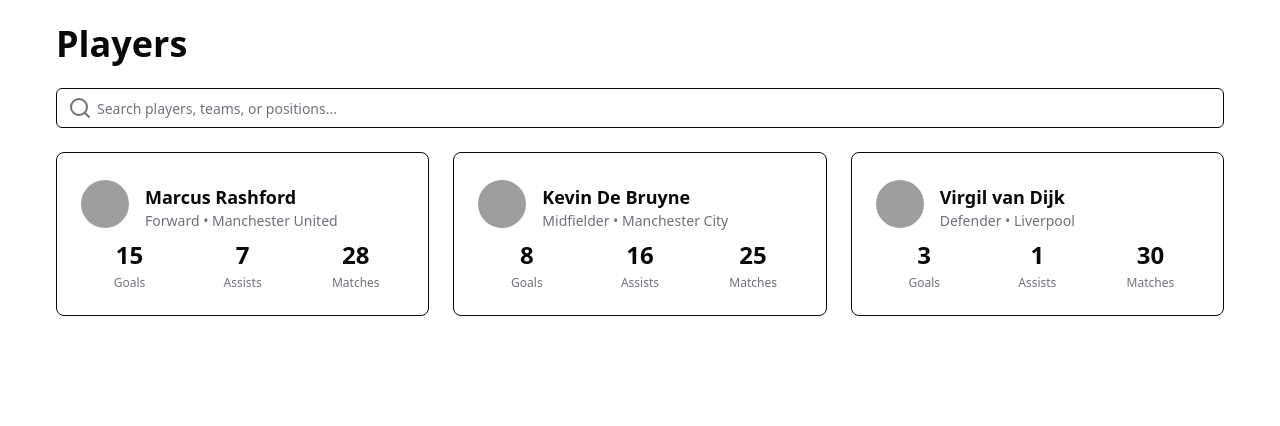
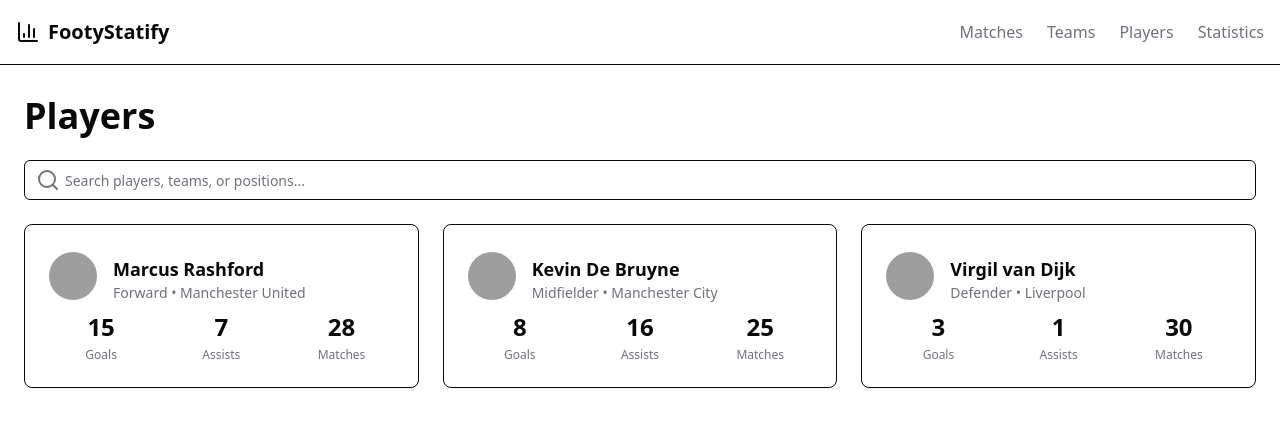
Before and after one commit to Abdullah-7-siiuuuu/footystatify, a React (Vite) app: page /players in a window 1280 px wide. Shown: the top 426 px of the page. Built offline with nearby package versions, Linux system fonts and the light colour scheme; grey boxes are pictures that could not be loaded.

Commit message:
Add home navigation link
Implement a link in the Navbar component to allow users to return to the home page from other sections of the application, such as the player menu.
[skip gpt_engineer]

```diff
--- a/src/pages/Players.tsx
+++ b/src/pages/Players.tsx
@@ -4,6 +4,7 @@ import { Input } from "@/components/ui/input";
 import { PlayerCard } from "@/components/PlayerCard";
 import { ScrollArea } from "@/components/ui/scroll-area";
 import { useState } from "react";
+import { Navbar } from "@/components/Navbar";
 
 // Mock data for initial development
 const PLAYERS = [
@@ -55,11 +56,12 @@ const Players = () => {
   );
 
   return (
-    <div className="min-h-screen p-6 bg-background">
+    <div className="min-h-screen bg-background">
+      <Navbar />
       <motion.div
         initial={{ opacity: 0, y: 20 }}
         animate={{ opacity: 1, y: 0 }}
-        className="container mx-auto space-y-6"
+        className="container mx-auto space-y-6 p-6 pt-24"
       >
         <h1 className="text-4xl font-bold">Players</h1>
 
```
